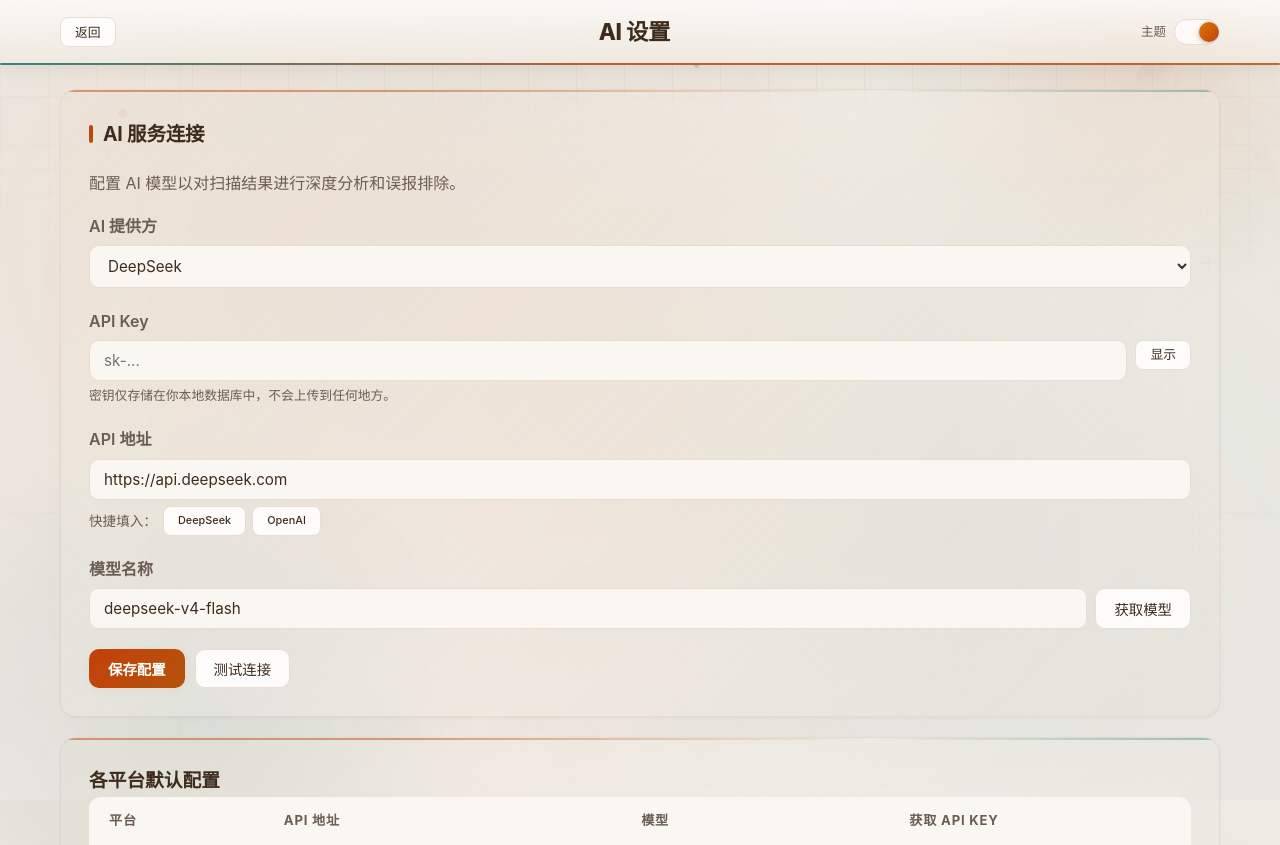
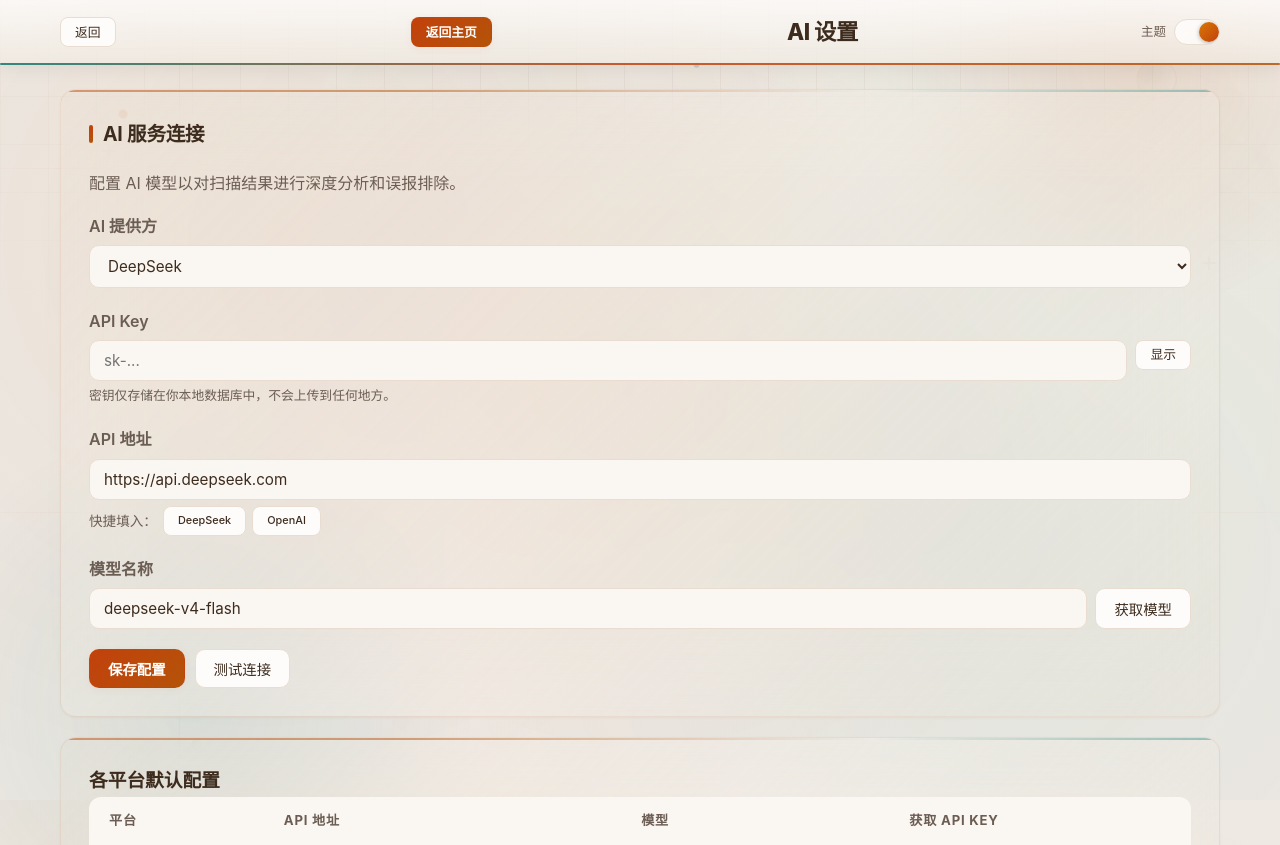
Before and after one commit to lonelysam3/redrock_sre_web_summer_assessment_2026, a Flask app: page /settings in a window 1280 px wide. Shown: the top 845 px of the page. Run offline with Flask 3, Linux system fonts and the light colour scheme; data comes from the database, SQL or seed files in the repository; some libraries are stand-ins or nearby versions; some web fonts are replaced.

Commit message:
feat(ui): add 返回主页 button to page headers
Add an explicit '返回主页' button (links to the file upload page /)
next to the existing history-back button in the headers of the scan,
project, and settings pages.

```diff
--- a/backend/templates/project.html
+++ b/backend/templates/project.html
@@ -50,6 +50,7 @@
     <header class="header">
         <div class="container">
             <a href="javascript:history.back()" class="btn btn-sm" style="margin-right:12px;">返回</a>
+            <a href="/" class="btn btn-sm btn-primary" style="margin-right:12px;">返回主页</a>
             <h1><a href="/">{{ project.name }}</a></h1>
             <nav>
                 <a href="/settings">AI 设置</a>
--- a/backend/templates/scan.html
+++ b/backend/templates/scan.html
@@ -55,6 +55,7 @@
     <header class="header">
         <div class="container">
             <a href="javascript:history.back()" class="btn btn-sm" style="margin-right:12px;">返回</a>
+            <a href="/" class="btn btn-sm btn-primary" style="margin-right:12px;">返回主页</a>
             <h1><a href="/">扫描 #{{ scan.id }}</a></h1>
             <nav>
                 <a href="/settings">AI 设置</a>
--- a/backend/templates/settings.html
+++ b/backend/templates/settings.html
@@ -50,6 +50,7 @@
     <header class="header">
         <div class="container">
             <a href="javascript:history.back()" class="btn btn-sm" style="margin-right:12px;">返回</a>
+            <a href="/" class="btn btn-sm btn-primary" style="margin-right:12px;">返回主页</a>
             <h1>AI 设置</h1>
             <nav>
                 <span class="header-theme-wrap">
```
